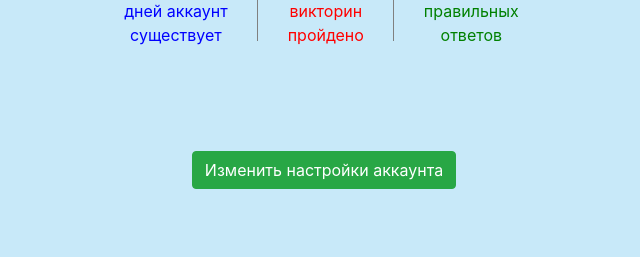
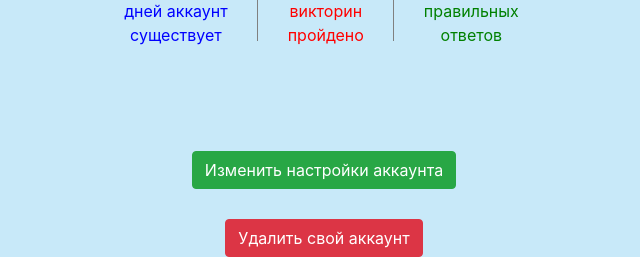
Before and after one commit to 1nkognit0/WEB.FLASK.study-of-countries, a Flask app: page /profile/Artem in a window 1280 px wide. Shown: the part 616-873 px from the top of the page, without its empty margins (316-956 px from the left). Before the commit the page ends 805 px from the top, so only its background shows below. Run offline with Flask 2, Linux system fonts and the light colour scheme; a user stored in the database is signed in; data comes from the database, SQL or seed files in the repository; some libraries are stand-ins or nearby versions.

Commit message:
Update profile.html

```diff
--- a/templates/profile.html
+++ b/templates/profile.html
@@ -54,8 +54,13 @@
             </div></li>
     </ul>
 </div>
+{% if current_user.login == data.login %}
+    <div align="center" style="margin-top: 100px;">
+        <a href="/edit/{{data.login}}"><input type=submit value='Изменить настройки аккаунта' class="btn btn-success"></a>
+    </div>
 
-<div align="center" style="margin-top: 100px;">
-    <a href="/edit/{{data.login}}"><input type=submit value='Изменить настройки аккаунта' class="btn btn-success"></a>
-</div>
+    <div align="center" style="margin-top: 30px;">
+        <a href="/delete/{{data.login}}"><input type=submit value='Удалить свой аккаунт' class="btn btn-danger"></a>
+    </div>
+{% endif %}
 {% endblock %}
```
